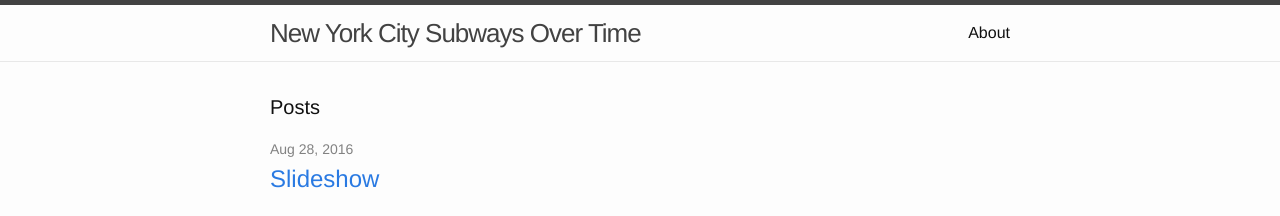
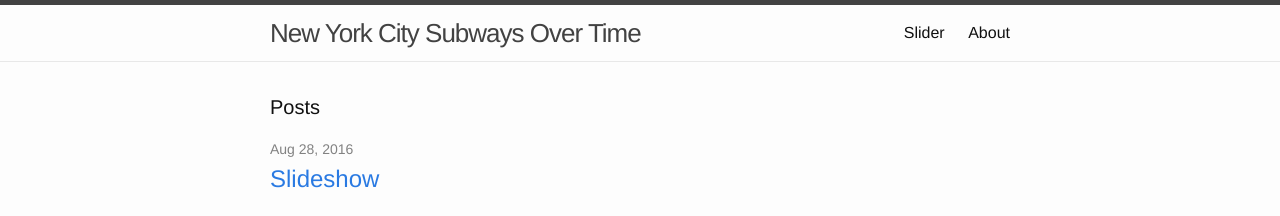
Before and after one commit to maximwilson/maximwilson.github.io, a Jekyll site: the page built from index.html, in a window 1280 px wide. Shown: the top 216 px of the page. Built offline with Jekyll 4.4.1, drawn with Linux system fonts in a browser that asks for light colours.

Commit message:
added slider page title

```diff
--- a/slider/index.html
+++ b/slider/index.html
@@ -1,5 +1,7 @@
 ---
-layout: default
+layout: page
+title: Slider
+permalink: /slider/
 ---
 
 <!DOCTYPE html>
```
